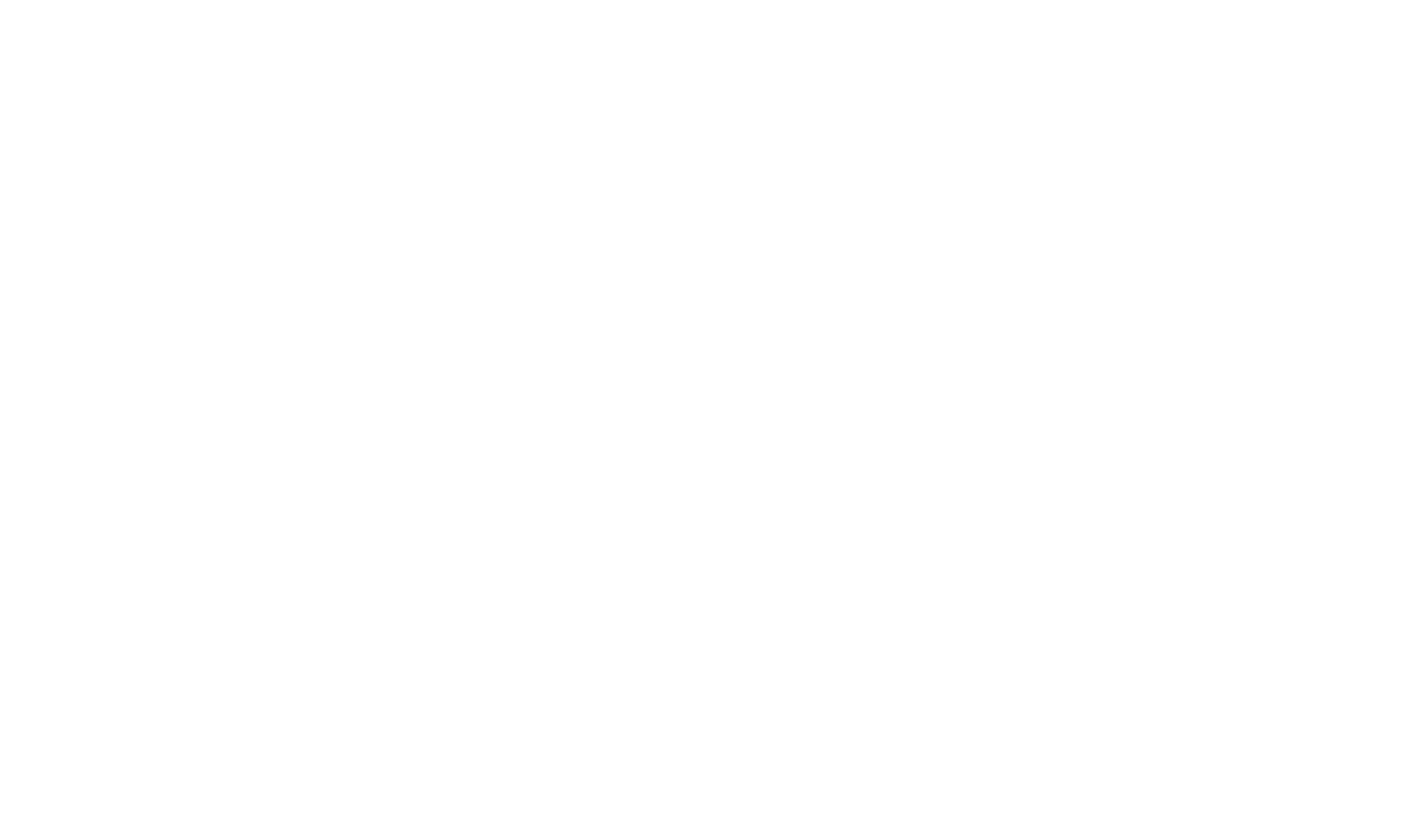
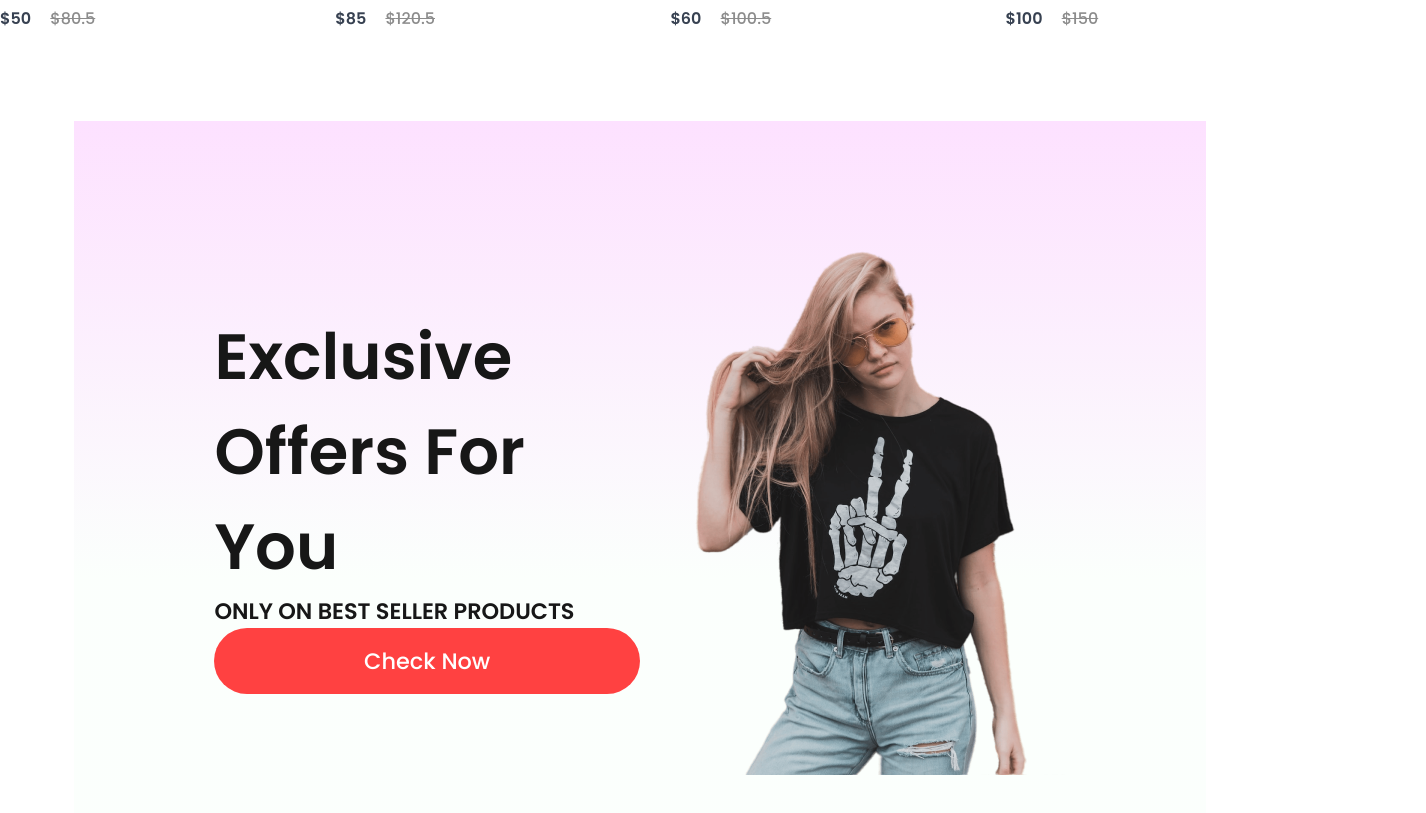
Before and after one commit to Sai-Manikanta-Andey/FullstackEcommerce, a React (Vite) app in the folder frontend/: page / in a window 1280 px wide. Shown: the part 1560-2373 px from the top of the page, 1426 px wide, since content can reach past the window. Before the commit the page ends 1681 px from the top, so only its background shows below. Built offline with nearby package versions, Linux system fonts and the light colour scheme.

Commit message:
offers component complete

```diff
--- a/frontend/src/components/Items/Items.css
+++ b/frontend/src/components/Items/Items.css
@@ -1,5 +1,5 @@
 .item{
-    width: 330px;
+    width: 300px;
 
 }
 
--- /dev/null
+++ b/frontend/src/components/Offers/Offers.css
@@ -0,0 +1,48 @@
+.offers{
+    width:66.5% ;
+    height: 60vh;
+    display: flex;
+    margin: auto;
+    padding:  140px;
+    margin-bottom: 150px;
+    background: linear-gradient(180deg,#fde1ff 0%,#e1ffea22 60%);
+}
+
+.offers-left{
+    flex: 1;
+    display: flex;
+    flex-direction: column;
+    justify-content: center;
+
+}
+
+.offers-left h1{
+    color: #171717;
+    font-size: 4rem;
+    font-weight: 600;
+}
+
+.offers-left p{
+    color: #171717;
+    font-size: 1.4rem;
+    font-weight: 600;
+}
+
+.offers-left button{
+    padding: 1rem ;
+    border-radius: 35px;
+    background: #ff4141;
+    border: none;
+    color:white ;
+    font-size: 1.4rem;
+    font-weight: 500;
+    cursor: pointer;
+}
+
+.offers-right{
+    flex: 1;
+    display: flex;
+    align-items: center;
+    justify-content: flex-end;
+    padding-top: ;
+}
--- /dev/null
+++ b/frontend/src/components/Offers/Offers.jsx
@@ -0,0 +1,22 @@
+import React from 'react'
+import './Offers.css'
+import exclusive_image from '../assets/exclusive_image.png'
+
+
+const Offers = () => {
+  return (
+    <div className='offers'>
+        <div className="offers-left">
+            <h1>Exclusive</h1>
+            <h1>Offers For You</h1>
+            <p>ONLY ON BEST SELLER PRODUCTS</p>
+            <button>Check Now</button>
+        </div>
+        <div className="offers-right">
+            <img src={exclusive_image} alt="exclusive" />
+        </div>
+    </div>
+  )
+}
+
+export default Offers
--- a/frontend/src/components/Popular/Popular.css
+++ b/frontend/src/components/Popular/Popular.css
@@ -2,6 +2,7 @@
     display: flex;
     flex-direction: column;
     align-items: center;
+
     gap: 1rem;
     height: 90dvh;
 
@@ -22,7 +23,7 @@
 
 .popular-item{
 
-    margin:2rem auto ;
+    margin: auto ;
     display: flex;
     gap: 2.2rem;
 }
--- a/frontend/src/pages/Shop.jsx
+++ b/frontend/src/pages/Shop.jsx
@@ -1,12 +1,14 @@
 import React from 'react'
 import Hero from '../components/Hero/Hero'
 import Popular from '../components/Popular/Popular'
+import Offers from '../components/Offers/Offers'
 
 const Shop = () => {
   return (
     <div>
       <Hero/>
       <Popular/>
+      <Offers/>
     </div>
   )
 }
```
